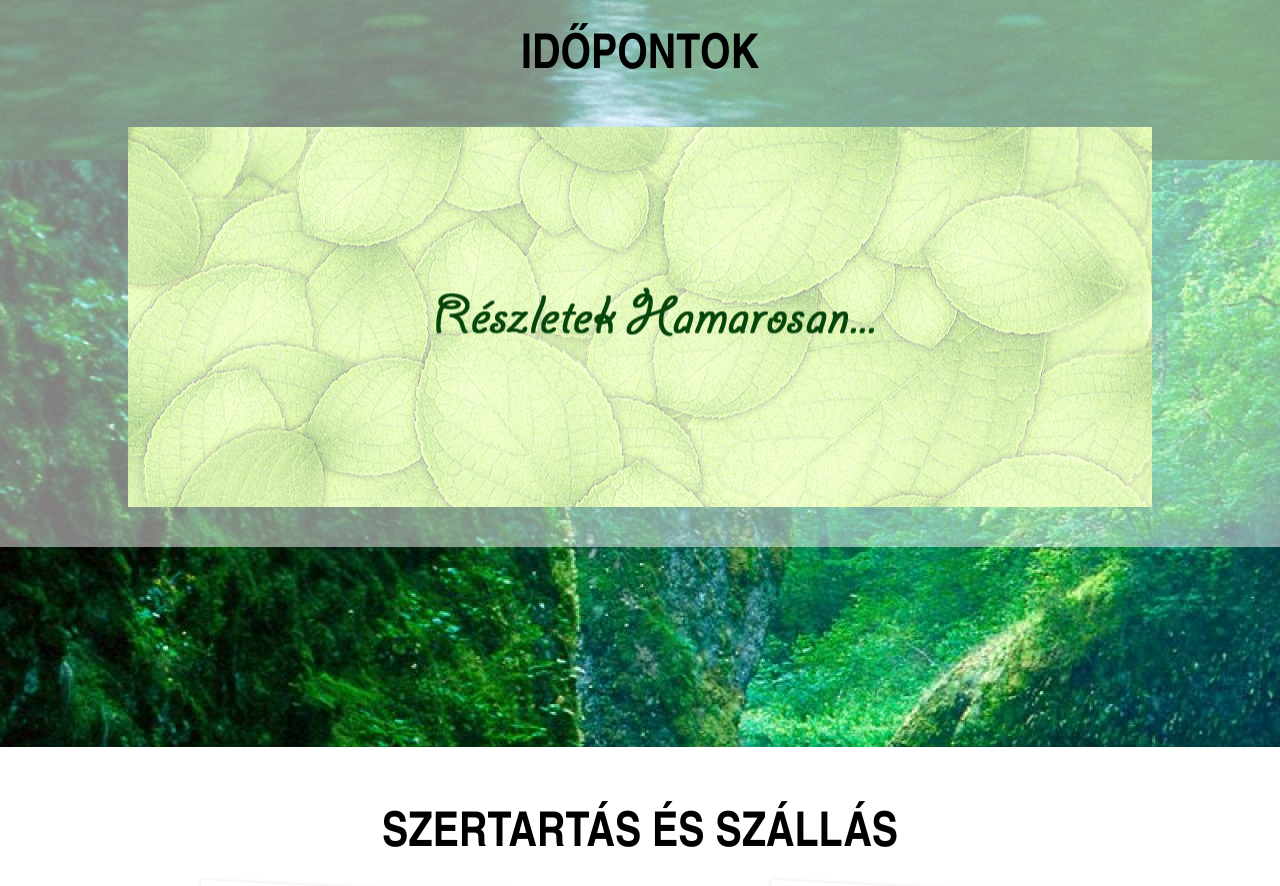
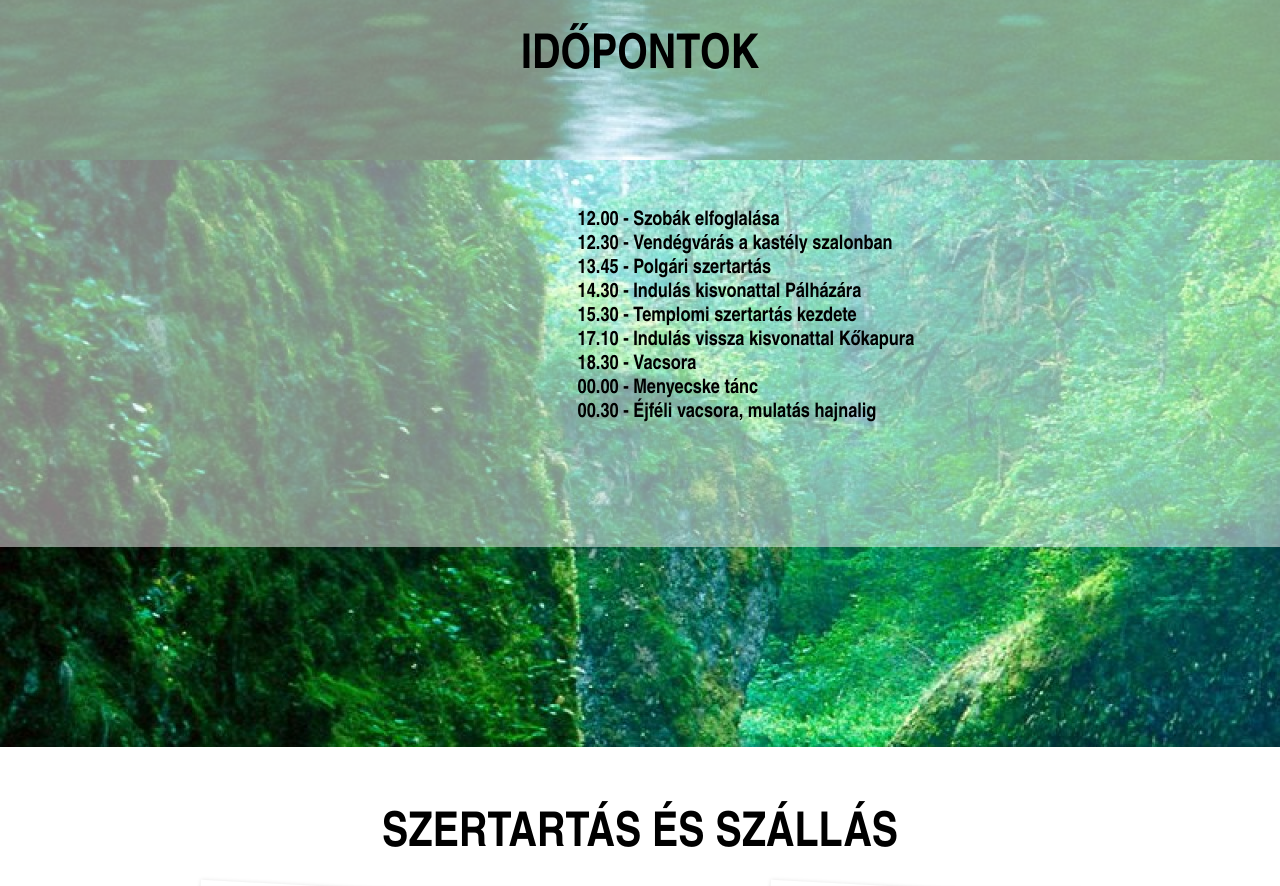
Before and after one commit to tamassoltesz/wedding, a plain HTML site: page index.html in a window 1280 px wide. Shown: the part 1760-2646 px from the top of the page. Drawn offline with Linux system fonts and the light colour scheme; some packages are replaced by stand-ins of ours; a web font is replaced by a local one.

Commit message:
what and when

```diff
--- a/burito/stylesheets/main.css
+++ b/burito/stylesheets/main.css
@@ -71,11 +71,16 @@ h4.flash-text {
 }
 
 .savethedate {
-    background-image: url('../../images/reszletek.jpg');
     height: 380px;
     width: 100%;
     background-repeat: no-repeat;
     background-position: center;
+    align-content: center;
+}
+
+.savethedate > ul {
+    list-style: none;
+    margin-left: 42%;
 }
 
 .aboutus > a > div {
--- a/index.html
+++ b/index.html
@@ -190,7 +190,19 @@
     <!-- SAVE THE DATE SECTION STARTS -->
     <section id="savethedate" class="about clearfix">
         <h2 class="title">Időpontok</h2>
-        <div class="savethedate"></div>
+        <div class="savethedate">
+        	<ul>
+        		<li>12.00 - Szobák elfoglalása</li>
+        		<li>12.30 - Vendégvárás a kastély szalonban</li>
+        		<li>13.45 - Polgári szertartás</li>
+        		<li>14.30 - Indulás kisvonattal Pálházára</li>
+        		<li>15.30 - Templomi szertartás kezdete</li>
+        		<li>17.10 - Indulás vissza kisvonattal Kőkapura</li>
+        		<li>18.30 - Vacsora</li>
+        		<li>00.00 - Menyecske tánc</li>
+        		<li>00.30 - Éjféli vacsora, mulatás hajnalig</li>
+        	</ul>
+        </div>
     </section>
     <!-- SAVE THE DATE SECTION ENDS -->
 
```
